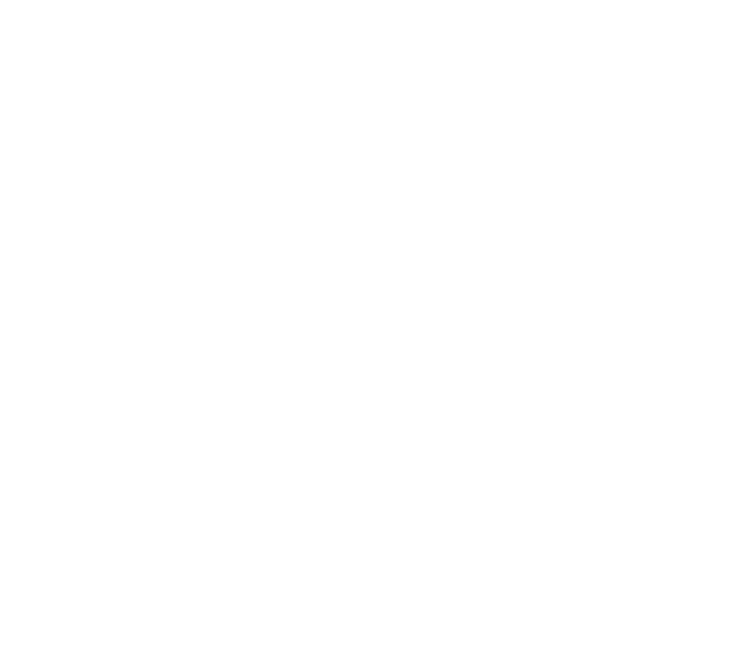
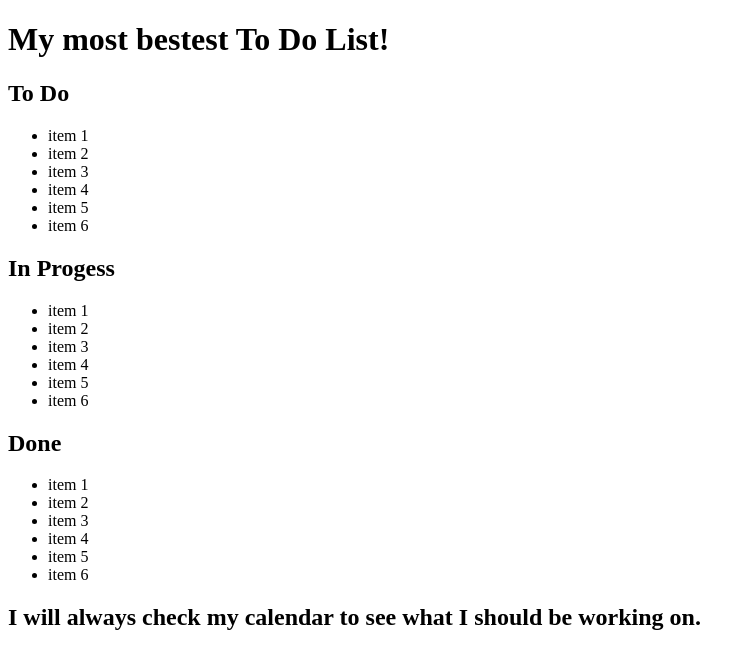
Before and after one commit to s-ranjit/todolist, a plain HTML site: page index.html in a window 1280 px wide. Shown: the whole page, without its empty margins (0-755 px from the left). Drawn offline with Linux system fonts and the light colour scheme.

Commit message:
updated index.html
updated index.html with doc outline

```diff
--- a/index.html
+++ b/index.html
@@ -9,7 +9,50 @@
 </head>
 
 <body>
+    <header>
+        <h1>My most bestest To Do List!</h1>
+    </header>
+    <main>
+        <article id="todo">
+            <h2>To Do</h2>
+            <ul class="todo_list">
+                <li>item 1</li>
+                <li>item 2</li>
+                <li>item 3</li>
+                <li>item 4</li>
+                <li>item 5</li>
+                <li>item 6</li>
+            </ul>
+        </article>
 
+        <article id="inprogess">
+            <h2>In Progess</h2>
+            <ul class="inprogress_list">
+                <li>item 1</li>
+                <li>item 2</li>
+                <li>item 3</li>
+                <li>item 4</li>
+                <li>item 5</li>
+                <li>item 6</li>
+            </ul>
+        </article>
+
+        <article id="done">
+            <h2>Done</h2>
+            <ul class="done_list">
+                <li>item 1</li>
+                <li>item 2</li>
+                <li>item 3</li>
+                <li>item 4</li>
+                <li>item 5</li>
+                <li>item 6</li>
+            </ul>
+        </article>
+
+    </main>
+    <footer>
+        <h2>I will always check my calendar to see what I should be working on.</h2>
+    </footer>
 </body>
 
 </html>
```
